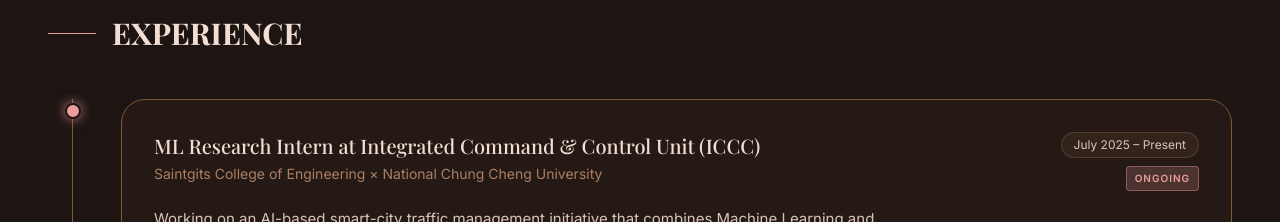
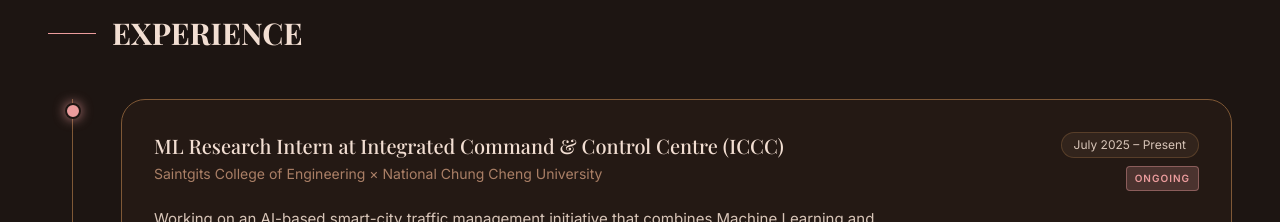
Before and after one commit to athira-anil2327/athira-portfolio, a React (Vite) app: page / in a window 1280 px wide. Shown: the part 5400-5622 px from the top of the page. Built offline with nearby package versions, Linux system fonts and the light colour scheme; a web font is replaced by a local one.

Commit message:
minor mistake

```diff
--- a/src/components/Experience.tsx
+++ b/src/components/Experience.tsx
@@ -6,7 +6,7 @@
 
   const experiences = [
     {
-      role: 'ML Research Intern at Integrated Command & Control Unit (ICCC)',
+      role: 'ML Research Intern at Integrated Command & Control Centre (ICCC)',
       company: 'Saintgits College of Engineering × National Chung Cheng University',
       year: 'July 2025 – Present',
       status: 'ONGOING',
```
